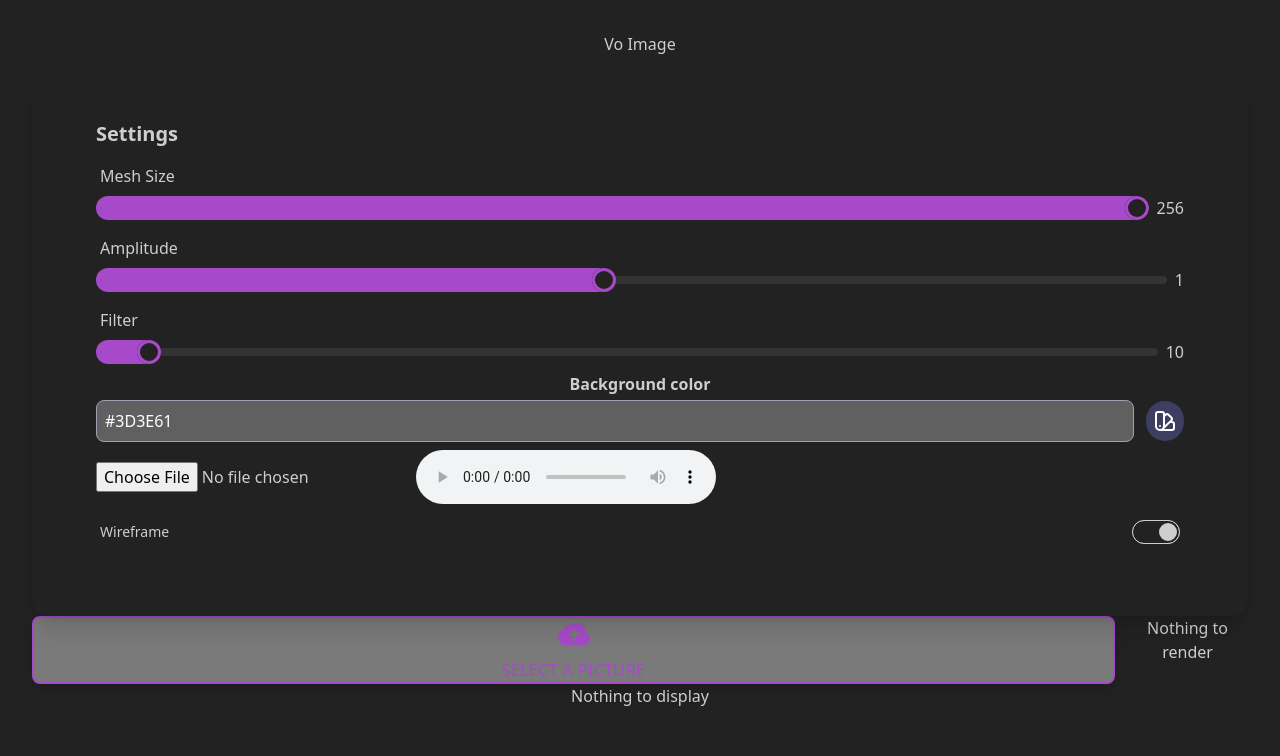
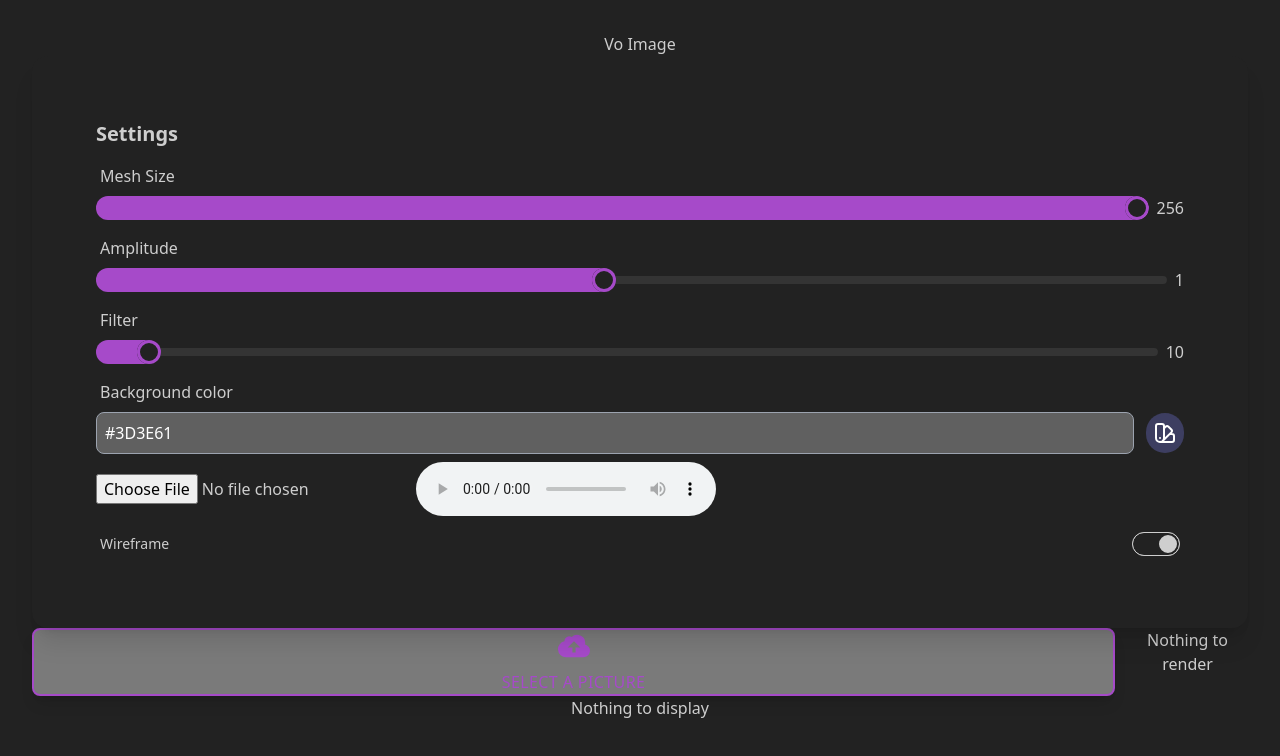
Before and after one commit to guillaume-gomez/symphony-of-images, a React (Vite) app: page / in a window 1280 px wide. Shown: the top 756 px of the page. Built offline with nearby package versions, Linux system fonts and the light colour scheme.

Commit message:
fix warning and design

```diff
--- a/src/Components/ColorPicker.tsx
+++ b/src/Components/ColorPicker.tsx
@@ -47,8 +47,8 @@ function ColorPicker({label, value, onChange} : ColorPickerInterface) {
   }
 
   return (
-    <div>
-      <label className="block mb-1 text-base font-semibold">{label}</label>
+    <div className="form-control">
+      <label className="label cursor-pointer">{label}</label>
       <div className="flex flex-row relative">
         <input id="color-picker" disabled className="w-full border border-gray-400 p-2 rounded-lg text-white" value={value}  />
         <input type="color" className="absolute h-full w-10/12 opacity-0" value={value} onChange={(e) => throttleOnChangeInputColor(e.target.value) }/>
@@ -76,6 +76,7 @@ function ColorPicker({label, value, onChange} : ColorPickerInterface) {
                   COLORS.map(color =>
                     (
                       <div
+                        key={color.hex}
                         style={{background: color.hex}}
                         onClick={()=> selectColor(color.hex)}
                         className={`cursor-pointer w-6 h-6 rounded-full mx-1 my-1`}>
```
